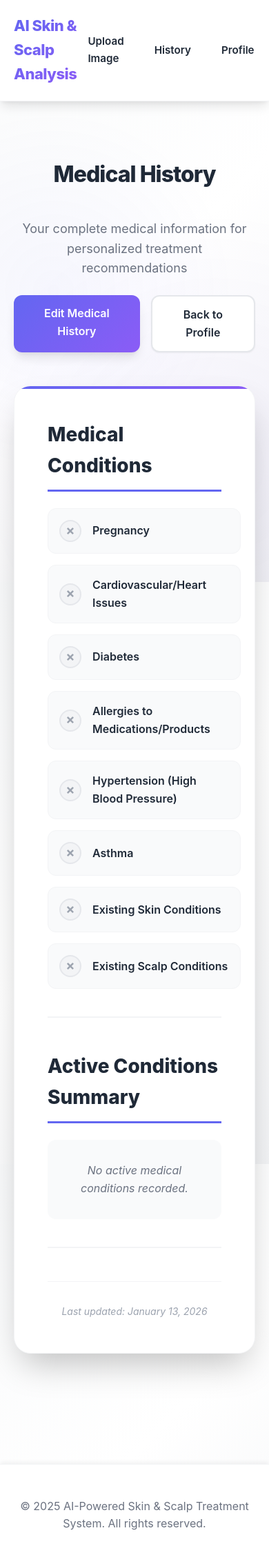
After one commit to alihassanatthework/fyp, a Django app: page /profile/medical-history/ in a window 390 px wide; the page is wider, and only the part inside the window is pictured. The commit adds this page. Shown: that part at 69% size. Run offline with Django 4.2, Linux system fonts and the light colour scheme; the visitor is signed in with stand-in values (Sample User, id 1); data comes from the database, SQL or seed files in the repository.

Commit message:
Add dedicated medical history view page with edit button
- Created view_medical_history page for detailed medical history display
- Added 'View Medical History' button in profile page
- Medical history view page shows all conditions with checkmarks
- Added edit button in the view page header
- Better organization of medical information
- Shows active conditions summary
- Displays additional information (other conditions, medications, allergens)
- Shows last updated timestamp
- Empty state with call-to-action
- Responsive design for mobile devices

```diff
--- a/frontend/urls.py
+++ b/frontend/urls.py
@@ -12,6 +12,7 @@ urlpatterns = [
     path('results/<int:analysis_id>/', views.analysis_results, name='results'),
     path('results/', views.analysis_results, name='results'),
     path('profile/', views.profile, name='profile'),
-    path('profile/edit-medical-history/', views.edit_medical_history, name='edit_medical_history'),
+    path('profile/medical-history/', views.view_medical_history, name='view_medical_history'),
+    path('profile/medical-history/edit/', views.edit_medical_history, name='edit_medical_history'),
     path('history/', views.history, name='history'),
 ]
--- a/frontend/views.py
+++ b/frontend/views.py
@@ -294,6 +294,20 @@ def profile(request):
 
 
 @login_required
+def view_medical_history(request):
+    """View medical history page"""
+    try:
+        medical_history = request.user.medical_history
+    except MedicalHistory.DoesNotExist:
+        medical_history = MedicalHistory.objects.create(user=request.user)
+
+    context = {
+        'medical_history': medical_history,
+    }
+    return render(request, 'frontend/view_medical_history.html', context)
+
+
+@login_required
 def edit_medical_history(request):
     """Edit medical history page"""
     try:
@@ -317,7 +331,7 @@ def edit_medical_history(request):
         medical_history.save()
 
         messages.success(request, 'Medical history updated successfully!')
-        return redirect('frontend:profile')
+        return redirect('frontend:view_medical_history')
 
     context = {
         'medical_history': medical_history,
--- a/static/css/style.css
+++ b/static/css/style.css
@@ -1637,6 +1637,214 @@ body::before {
     font-size: 1.125rem;
 }
 
+.medical-info-summary {
+    margin-bottom: 1.5rem;
+}
+
+.conditions-preview {
+    margin-bottom: 1rem;
+}
+
+.preview-label {
+    font-weight: 600;
+    color: var(--text-secondary);
+    margin-bottom: 0.75rem;
+    font-size: 0.95rem;
+}
+
+.card-actions {
+    margin-top: 1.5rem;
+    padding-top: 1.5rem;
+    border-top: 1px solid var(--border-light);
+}
+
+/* Medical History View Page */
+.medical-history-view-container {
+    padding: 3rem 0;
+}
+
+.medical-history-view-card {
+    background: var(--bg-primary);
+    padding: 3rem;
+    border-radius: 1.5rem;
+    box-shadow: var(--shadow-xl);
+    border: 1px solid var(--border-light);
+    backdrop-filter: blur(10px);
+    position: relative;
+    overflow: hidden;
+}
+
+.medical-history-view-card::before {
+    content: '';
+    position: absolute;
+    top: 0;
+    left: 0;
+    right: 0;
+    height: 4px;
+    background: var(--gradient-primary);
+}
+
+.header-actions {
+    display: flex;
+    gap: 1rem;
+    margin-top: 1.5rem;
+    justify-content: center;
+}
+
+.medical-section {
+    margin-bottom: 3rem;
+    padding-bottom: 2.5rem;
+    border-bottom: 2px solid var(--border-light);
+}
+
+.medical-section:last-of-type {
+    border-bottom: none;
+    margin-bottom: 0;
+}
+
+.section-title-medical {
+    font-size: 1.75rem;
+    font-weight: 800;
+    color: var(--text-primary);
+    margin-bottom: 1.5rem;
+    border-bottom: 3px solid var(--primary-color);
+    padding-bottom: 0.75rem;
+}
+
+.conditions-grid {
+    display: grid;
+    grid-template-columns: repeat(auto-fit, minmax(280px, 1fr));
+    gap: 1rem;
+}
+
+.condition-check-item {
+    display: flex;
+    align-items: center;
+    gap: 1rem;
+    padding: 1rem;
+    background: var(--bg-secondary);
+    border-radius: 0.75rem;
+    border: 1px solid var(--border-light);
+    transition: all 0.3s ease;
+}
+
+.condition-check-item:hover {
+    background: var(--bg-primary);
+    box-shadow: var(--shadow);
+    transform: translateX(5px);
+}
+
+.check-icon {
+    width: 32px;
+    height: 32px;
+    border-radius: 50%;
+    display: flex;
+    align-items: center;
+    justify-content: center;
+    font-weight: bold;
+    font-size: 1.125rem;
+    flex-shrink: 0;
+}
+
+.check-icon.checked {
+    background: linear-gradient(135deg, #10b981 0%, #34d399 100%);
+    color: white;
+    box-shadow: var(--shadow);
+}
+
+.check-icon.unchecked {
+    background: var(--bg-tertiary);
+    color: var(--text-light);
+    border: 2px solid var(--border-color);
+}
+
+.condition-name {
+    font-weight: 600;
+    color: var(--text-primary);
+    flex: 1;
+}
+
+.active-conditions-display {
+    padding: 1.5rem;
+    background: linear-gradient(135deg, rgba(99, 102, 241, 0.05) 0%, rgba(139, 92, 246, 0.05) 100%);
+    border-radius: 1rem;
+    border: 1px solid var(--primary-light);
+}
+
+.medical-tag-large {
+    padding: 0.75rem 1.5rem;
+    font-size: 1rem;
+    font-weight: 700;
+}
+
+.info-block {
+    margin-bottom: 2rem;
+    padding: 1.5rem;
+    background: var(--bg-secondary);
+    border-radius: 1rem;
+    border-left: 4px solid var(--primary-color);
+}
+
+.info-label {
+    display: block;
+    font-weight: 700;
+    color: var(--text-primary);
+    margin-bottom: 0.75rem;
+    font-size: 1.125rem;
+}
+
+.info-content {
+    color: var(--text-secondary);
+    line-height: 1.8;
+    white-space: pre-wrap;
+}
+
+.no-conditions-message {
+    text-align: center;
+    padding: 2rem;
+    color: var(--text-secondary);
+    font-style: italic;
+    background: var(--bg-secondary);
+    border-radius: 0.75rem;
+}
+
+.medical-section-footer {
+    margin-top: 2rem;
+    padding-top: 2rem;
+    border-top: 1px solid var(--border-light);
+    text-align: center;
+}
+
+.last-updated {
+    color: var(--text-light);
+    font-size: 0.875rem;
+    font-style: italic;
+}
+
+.empty-medical-history-full {
+    text-align: center;
+    padding: 5rem 2rem;
+}
+
+.empty-icon {
+    font-size: 5rem;
+    margin-bottom: 1.5rem;
+}
+
+.empty-medical-history-full h3 {
+    font-size: 2rem;
+    font-weight: 800;
+    color: var(--text-primary);
+    margin-bottom: 1rem;
+}
+
+.empty-medical-history-full p {
+    color: var(--text-secondary);
+    font-size: 1.125rem;
+    margin-bottom: 2rem;
+    line-height: 1.7;
+}
+
 /* Responsive Design */
 @media (max-width: 768px) {
     .hero-title {
--- /dev/null
+++ b/templates/frontend/view_medical_history.html
@@ -0,0 +1,129 @@
+{% extends 'base.html' %}
+
+{% block title %}Medical History - AI Skin & Scalp Analysis{% endblock %}
+
+{% block content %}
+<div class="medical-history-view-container">
+    <div class="container">
+        <div class="page-header">
+            <h1 class="page-title">Medical History</h1>
+            <p class="page-subtitle">Your complete medical information for personalized treatment recommendations</p>
+            <div class="header-actions">
+                <a href="{% url 'frontend:edit_medical_history' %}" class="btn btn-primary">Edit Medical History</a>
+                <a href="{% url 'frontend:profile' %}" class="btn btn-secondary">Back to Profile</a>
+            </div>
+        </div>
+
+        <div class="medical-history-view-card">
+            {% if medical_history %}
+                <div class="medical-section">
+                    <h2 class="section-title-medical">Medical Conditions</h2>
+                    <div class="conditions-grid">
+                        <div class="condition-check-item">
+                            <span class="check-icon {% if medical_history.is_pregnant %}checked{% else %}unchecked{% endif %}">
+                                {% if medical_history.is_pregnant %}✓{% else %}✗{% endif %}
+                            </span>
+                            <span class="condition-name">Pregnancy</span>
+                        </div>
+                        <div class="condition-check-item">
+                            <span class="check-icon {% if medical_history.has_cardio_issues %}checked{% else %}unchecked{% endif %}">
+                                {% if medical_history.has_cardio_issues %}✓{% else %}✗{% endif %}
+                            </span>
+                            <span class="condition-name">Cardiovascular/Heart Issues</span>
+                        </div>
+                        <div class="condition-check-item">
+                            <span class="check-icon {% if medical_history.is_diabetic %}checked{% else %}unchecked{% endif %}">
+                                {% if medical_history.is_diabetic %}✓{% else %}✗{% endif %}
+                            </span>
+                            <span class="condition-name">Diabetes</span>
+                        </div>
+                        <div class="condition-check-item">
+                            <span class="check-icon {% if medical_history.has_allergies %}checked{% else %}unchecked{% endif %}">
+                                {% if medical_history.has_allergies %}✓{% else %}✗{% endif %}
+                            </span>
+                            <span class="condition-name">Allergies to Medications/Products</span>
+                        </div>
+                        <div class="condition-check-item">
+                            <span class="check-icon {% if medical_history.has_hypertension %}checked{% else %}unchecked{% endif %}">
+                                {% if medical_history.has_hypertension %}✓{% else %}✗{% endif %}
+                            </span>
+                            <span class="condition-name">Hypertension (High Blood Pressure)</span>
+                        </div>
+                        <div class="condition-check-item">
+                            <span class="check-icon {% if medical_history.has_asthma %}checked{% else %}unchecked{% endif %}">
+                                {% if medical_history.has_asthma %}✓{% else %}✗{% endif %}
+                            </span>
+                            <span class="condition-name">Asthma</span>
+                        </div>
+                        <div class="condition-check-item">
+                            <span class="check-icon {% if medical_history.has_skin_conditions %}checked{% else %}unchecked{% endif %}">
+                                {% if medical_history.has_skin_conditions %}✓{% else %}✗{% endif %}
+                            </span>
+                            <span class="condition-name">Existing Skin Conditions</span>
+                        </div>
+                        <div class="condition-check-item">
+                            <span class="check-icon {% if medical_history.has_scalp_conditions %}checked{% else %}unchecked{% endif %}">
+                                {% if medical_history.has_scalp_conditions %}✓{% else %}✗{% endif %}
+                            </span>
+                            <span class="condition-name">Existing Scalp Conditions</span>
+                        </div>
+                    </div>
+                </div>
+
+                <div class="medical-section">
+                    <h2 class="section-title-medical">Active Conditions Summary</h2>
+                    {% if medical_history.get_active_conditions %}
+                        <div class="active-conditions-display">
+                            <div class="condition-tags">
+                                {% for condition in medical_history.get_active_conditions %}
+                                    <span class="condition-tag medical-tag-large">{{ condition }}</span>
+                                {% endfor %}
+                            </div>
+                        </div>
+                    {% else %}
+                        <p class="no-conditions-message">No active medical conditions recorded.</p>
+                    {% endif %}
+                </div>
+
+                {% if medical_history.other_conditions or medical_history.current_medications or medical_history.known_allergens %}
+                <div class="medical-section">
+                    <h2 class="section-title-medical">Additional Information</h2>
+
+                    {% if medical_history.other_conditions %}
+                    <div class="info-block">
+                        <label class="info-label">Other Medical Conditions:</label>
+                        <div class="info-content">{{ medical_history.other_conditions }}</div>
+                    </div>
+                    {% endif %}
+
+                    {% if medical_history.current_medications %}
+                    <div class="info-block">
+                        <label class="info-label">Current Medications:</label>
+                        <div class="info-content">{{ medical_history.current_medications }}</div>
+                    </div>
+                    {% endif %}
+
+                    {% if medical_history.known_allergens %}
+                    <div class="info-block">
+                        <label class="info-label">Known Allergens:</label>
+                        <div class="info-content">{{ medical_history.known_allergens }}</div>
+                    </div>
+                    {% endif %}
+                </div>
+                {% endif %}
+
+                <div class="medical-section-footer">
+                    <p class="last-updated">Last updated: {{ medical_history.updated_at|date:"F d, Y" }}</p>
+                </div>
+            {% else %}
+                <div class="empty-medical-history-full">
+                    <div class="empty-icon">📋</div>
+                    <h3>No Medical History Recorded</h3>
+                    <p>Add your medical history to receive personalized and safe treatment recommendations.</p>
+                    <a href="{% url 'frontend:edit_medical_history' %}" class="btn btn-primary btn-large">Add Medical History</a>
+                </div>
+            {% endif %}
+        </div>
+    </div>
+</div>
+{% endblock %}
```
Also changed, not shown: templates/frontend/profile.html (+15 -45 lines).
